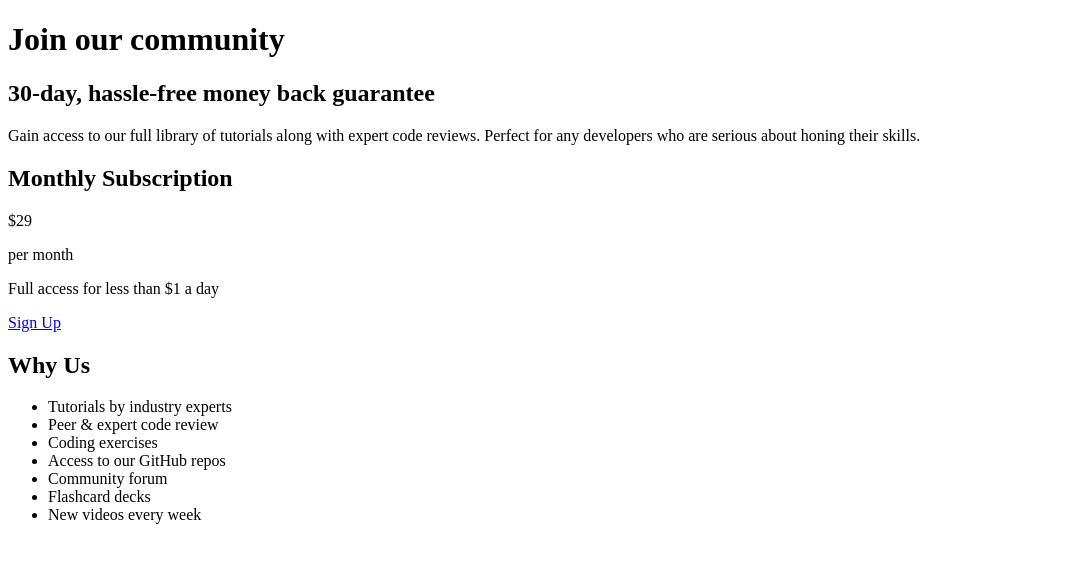
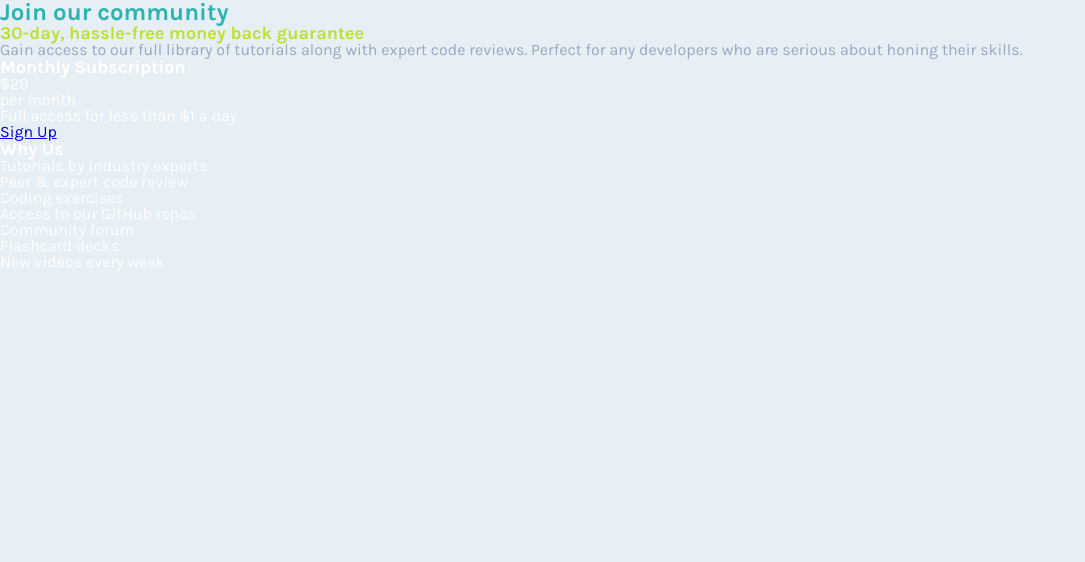
Before and after one commit to Dangerina/price-grid-component, a plain HTML site: page index.html in a window 1280 px wide. Shown: the whole page, without its empty margins (0-1085 px from the left). Drawn offline with Linux system fonts and the light colour scheme.

Commit message:
add fonts, text styling

```diff
--- a/index.html
+++ b/index.html
@@ -3,7 +3,12 @@
 <head>
     <meta charset="UTF-8">
     <meta name="viewport" content="width=device-width, initial-scale=1.0">
-    <title>Document</title>
+    <link rel="preconnect" href="https://fonts.googleapis.com">
+    <link rel="preconnect" href="https://fonts.gstatic.com" crossorigin>
+    <link href="https://fonts.googleapis.com/css2?family=Karla:wght@400;700&display=swap" rel="stylesheet">
+    <link rel="stylesheet" href="reset.css">
+    <link rel="stylesheet" href="style.css">
+    <title>Single Price Grid Component</title>
 </head>
 <body>
     <main>
--- a/style.css
+++ b/style.css
@@ -0,0 +1,32 @@
+body{
+    background: #E6EFF5;
+    font-family: "Karla";
+    font-size: 16px;
+}
+
+h1{
+    font-size: 24px;
+    font-weight: 700;
+    color: #2AB3B1;
+}
+
+h2{
+    font-size: 18px;
+    font-weight: 700;
+}
+
+p{
+    color: #9AA7BE;
+}
+
+.join-community h2{
+    color: #C0DF33;
+}
+
+.monthly-subs h2, .why-us h2{
+    color: #fff;
+}
+
+.monthly-subs p, .why-us li{
+    color: #fff;
+}
```
